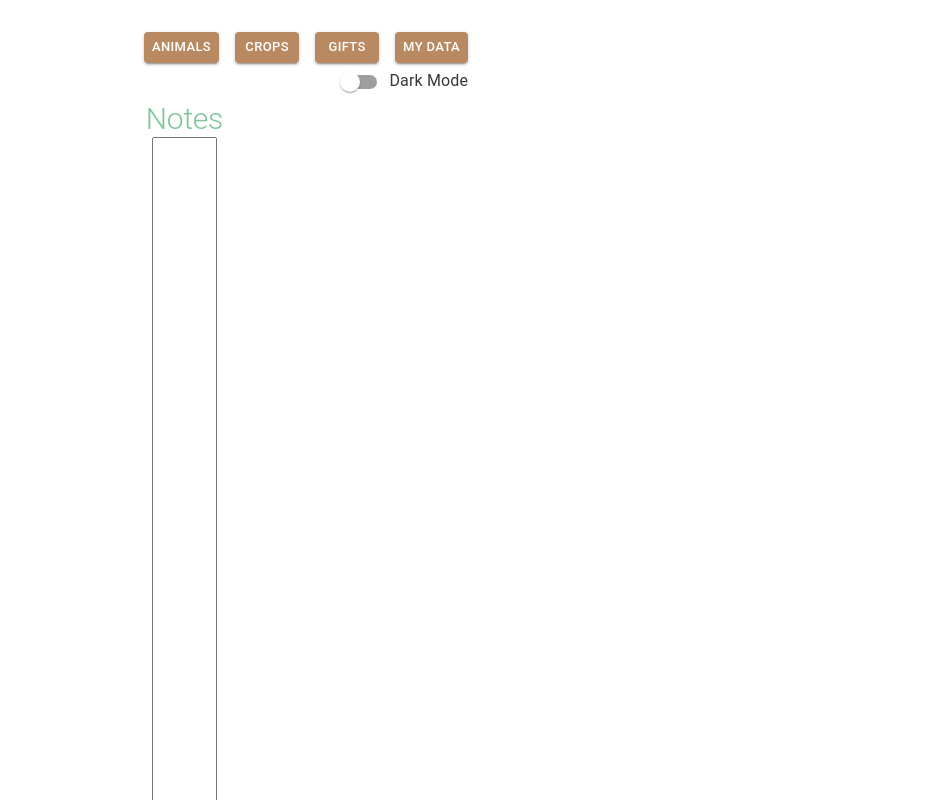
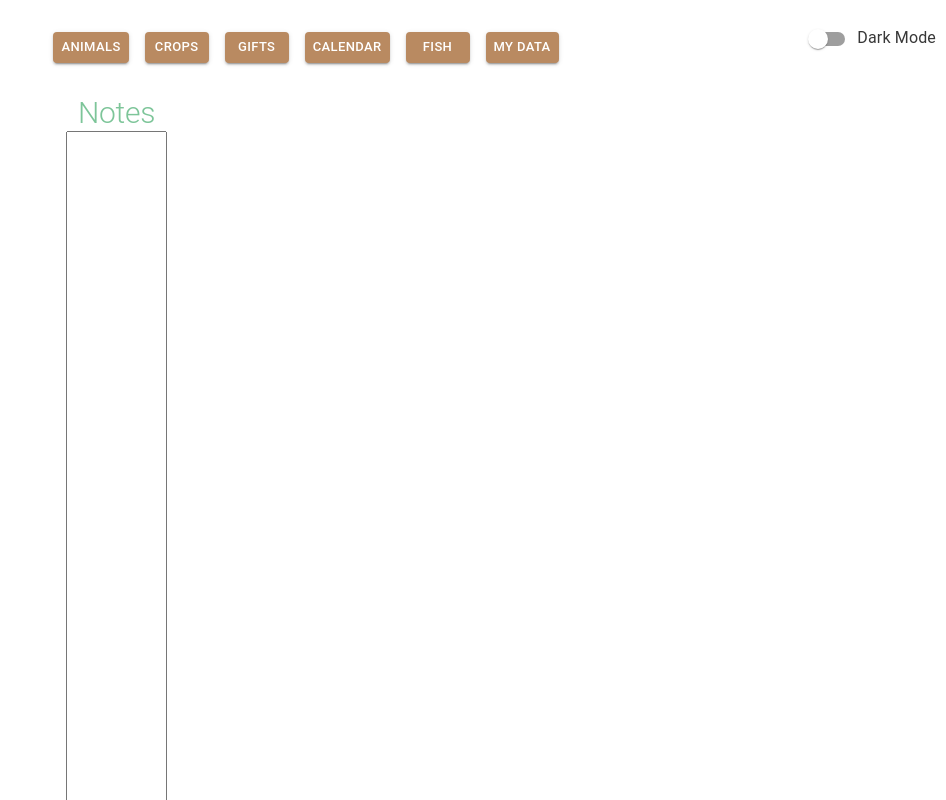
Before and after one commit to piratemermaid/roots-of-pacha-tracker, a React (Vite) app: page / in a window 1280 px wide. Shown: the top 800 px of the page, without its empty margins (334-1280 px from the left). Built offline with nearby package versions, Linux system fonts and the light colour scheme.

Commit message:
Add new pages

```diff
--- a/src/components/Navbar/index.tsx
+++ b/src/components/Navbar/index.tsx
@@ -10,13 +10,15 @@ export default function Navbar() {
 
   return (
     <>
-      <Grid container spacing={2}>
+      <Grid container spacing={2} sx={{ mb: 4 }}>
         {ROUTES.map((route) => (
           <NavbarLink key={route.key} path={route.path} label={route.label} />
         ))}
       </Grid>
 
-      <Box sx={{ textAlign: 'right' }}>
+      <Box
+        sx={{ textAlign: 'right', position: 'absolute', top: 20, right: 10 }}
+      >
         <Switch
           inputProps={{ 'aria-label': 'Dark mode' }}
           checked={darkMode}
--- a/src/constants/routes.ts
+++ b/src/constants/routes.ts
@@ -1,5 +1,7 @@
 import AnimalsPage from '../pages/AnimalsPage';
+import CalendarPage from '../pages/CalendarPage';
 import CropsPage from '../pages/CropsPage';
+import FishPage from '../pages/FishPage';
 import GiftsPage from '../pages/GiftsPage';
 import MyDataPage from '../pages/MyDataPage';
 
@@ -19,6 +21,13 @@ const ROUTES: Route[] = [
   },
   { key: 'crops', label: 'Crops', path: '/crops', Component: CropsPage },
   { key: 'gifts', label: 'Gifts', path: '/gifts', Component: GiftsPage },
+  {
+    key: 'calendar',
+    label: 'Calendar',
+    path: '/calendar',
+    Component: CalendarPage,
+  },
+  { key: 'fish', label: 'Fish', path: '/fish', Component: FishPage },
   { key: 'mydata', label: 'My Data', path: '/my_data', Component: MyDataPage },
 ];
 
--- /dev/null
+++ b/src/pages/CalendarPage.tsx
@@ -0,0 +1,5 @@
+import PageLayout from '../components/PageLayout';
+
+export default function CalendarPage() {
+  return <PageLayout title="Calendar">CalendarPage TODO</PageLayout>;
+}
--- /dev/null
+++ b/src/pages/FishPage.tsx
@@ -0,0 +1,5 @@
+import PageLayout from '../components/PageLayout';
+
+export default function FishPage() {
+  return <PageLayout title="Fish">FishPage TODO</PageLayout>;
+}
```
